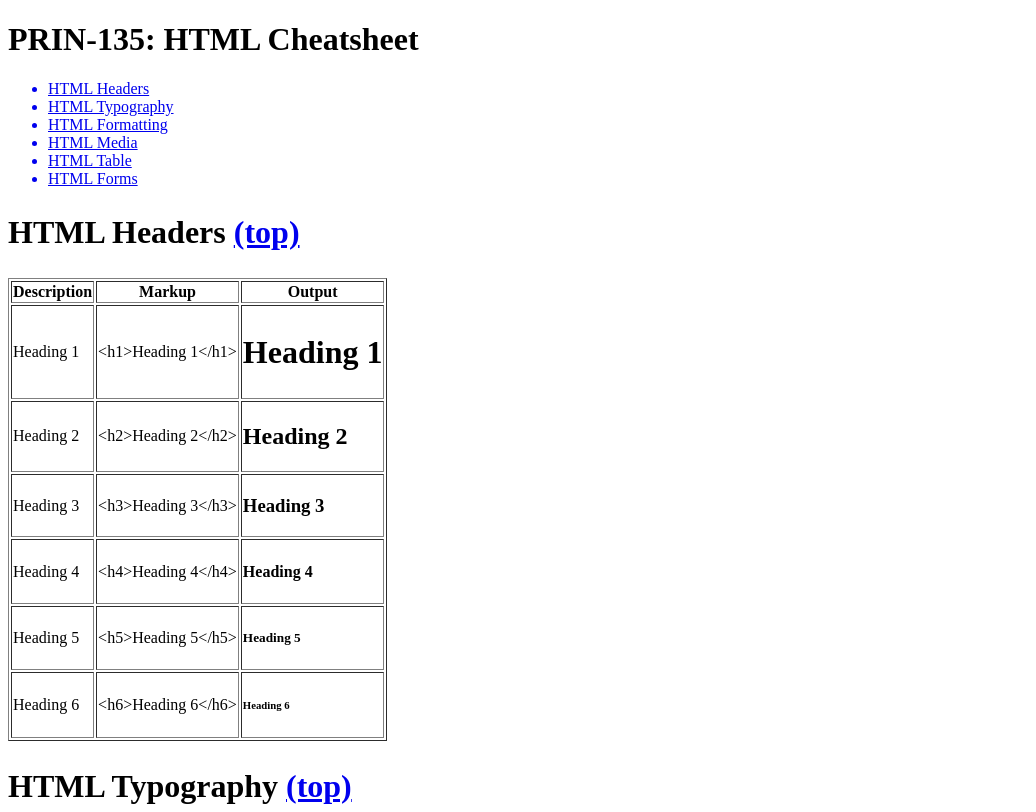
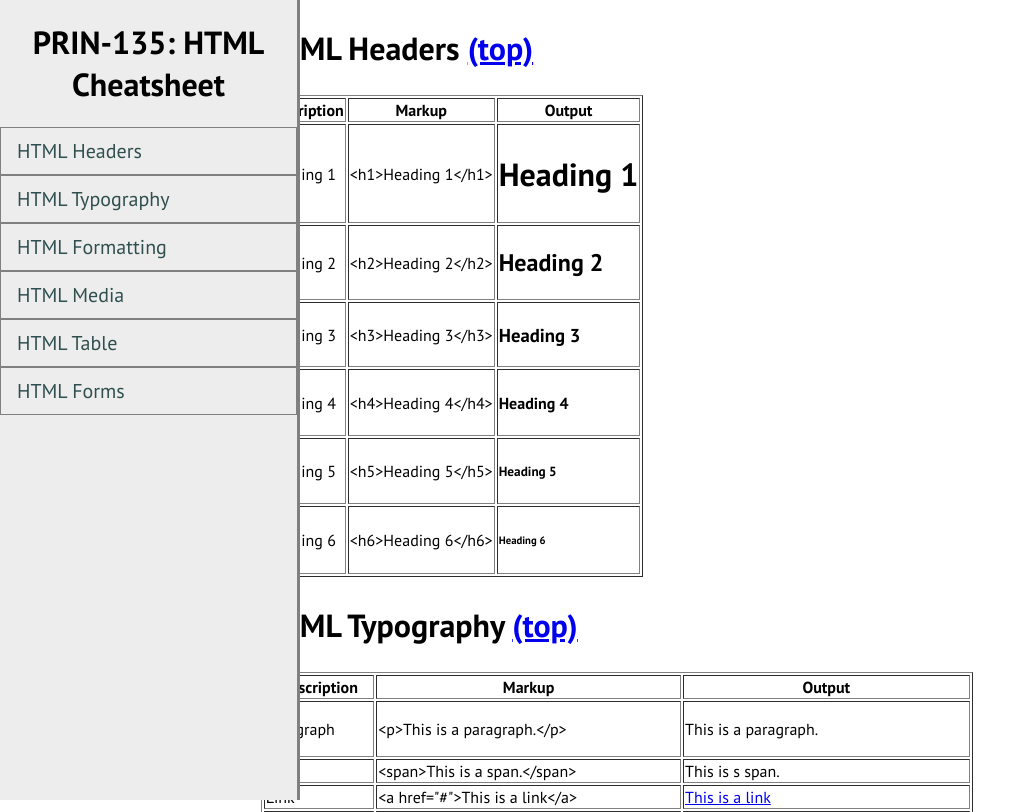
Before and after one commit to gelgbrl/PRIN135-Prelim-Exam, a plain HTML site: page index.html in a window 1280 px wide. Shown: the top 812 px of the page, without its empty margins (0-1036 px from the left). Drawn offline with Linux system fonts and the light colour scheme.

Commit message:
added css and side navbar.

```diff
--- a/index.html
+++ b/index.html
@@ -5,19 +5,26 @@
         <style>
             h1 { font-size: 2em; }
         </style>
+        <link rel="stylesheet" href="styles.css">
+        <link rel="preconnect" href="https://fonts.googleapis.com">
+        <link rel="preconnect" href="https://fonts.gstatic.com" crossorigin>
+        <link href="https://fonts.googleapis.com/css2?family=PT+Sans:ital,wght@0,400;0,700;1,400;1,700&family=Rubik:ital,wght@0,300..900;1,300..900&display=swap" rel="stylesheet">
     </head>
 
     <body>
+        <div class="sidenavbar">
             <h1 id="top">PRIN-135: HTML Cheatsheet</h1>
-        <ul>
-            <a href="#header"><li>HTML Headers</li></a>
-            <a href="#typography"><li>HTML Typography</li></a>
-            <a href="#formatting"><li>HTML Formatting</li></a>
-            <a href="#media"><li>HTML Media</li></a>
-            <a href="#table"><li>HTML Table</li></a>
-            <a href="#formelements"><li>HTML Forms</li></a>
-        </ul>
+            <div class="button">
+                <a href="#header">HTML Headers</a>
+                <a href="#typography">HTML Typography</a>
+                <a href="#formatting">HTML Formatting</a>
+                <a href="#media">HTML Media</a>
+                <a href="#table">HTML Table</a>
+                <a href="#formelements">HTML Forms</a>
+            </div>
+        </div>
 
+        <div class="container">
             <section id="header">
                 <h1>HTML Headers <a href="#top">(top)</a></h1>
                 <table border="1">
@@ -528,6 +535,7 @@
                     </tbody>
                 </table>
             </section>
+        </div>
 
 
 
--- /dev/null
+++ b/styles.css
@@ -0,0 +1,46 @@
+*{
+    box-sizing: border-box;
+    font-family: "PT Sans", sans-serif;
+}
+
+.sidenavbar {
+    height: 100%; /* Full-height: remove this if you want "auto" height */
+    width: 300px; /* Set the width of the sidebar */
+    position: fixed; /* Fixed Sidebar (stay in place on scroll) */
+    z-index: 1; /* Stay on top */
+    top: 0; /* Stay at the top */
+    left: 0;
+    background-color: white;
+    overflow-x: hidden; /* Disable horizontal scroll */
+    /* padding: 20px 20px; */
+    border-right: 3px solid grey;
+    background-color: rgb(238, 237, 237);
+  }
+
+.sidenavbar a {
+    padding: 10px 8px 10px 16px;
+    text-decoration: none;
+    font-size: 20px;
+    color: darkslategray;
+    display: block;
+    border: 1px solid grey;
+}
+
+  /* When you mouse over the navigation links, change their color */
+.sidenavbar a:hover {
+    background-color: darkgray;
+    color: white;
+}
+
+.sidenavbar a:active {
+    background-color: yellow;
+}
+
+.sidenavbar h1{
+    text-align: center;
+
+}
+
+.container{
+    margin: 0 20%;
+}
```
Lines whose indentation alone changed are shown as unchanged.
